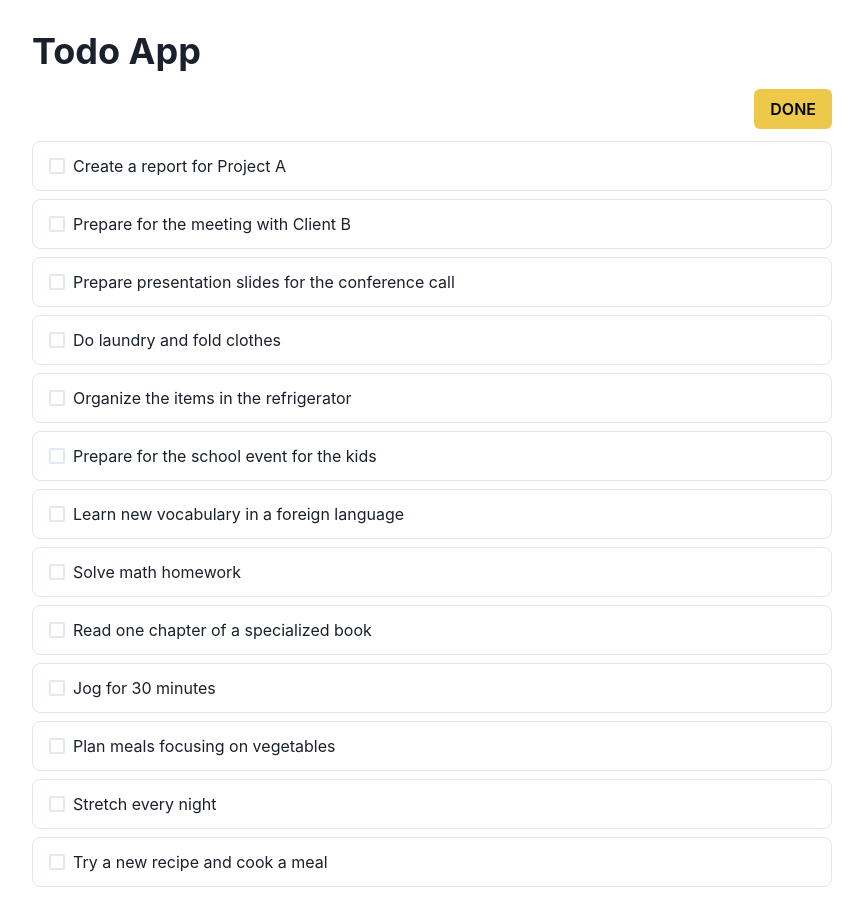
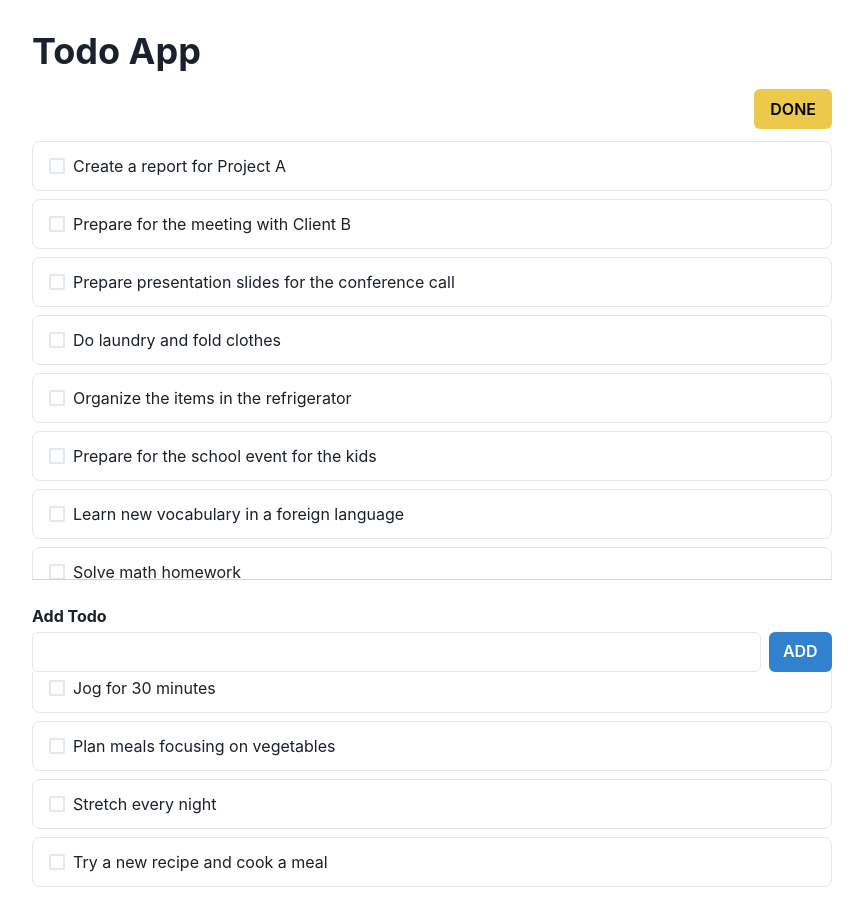
Before and after one commit to NagaiKoki/lelele, a Next.js app in the folder apps/todos/: page / in a window 1280 px wide. Shown: the whole page, without its empty margins (208-1071 px from the left). Built offline with nearby package versions, Linux system fonts and the light colour scheme.

Commit message:
refactor(apps): todo apps

```diff
--- /dev/null
+++ b/apps/todos/src/components/AddTodoForm.tsx
@@ -0,0 +1,36 @@
+import { todoAtom } from "@/store/todo";
+import { Todo } from "@/types/todo";
+import { Box, Button, Flex, Input, Text } from "@chakra-ui/react";
+import { useLelele } from "lelele/src";
+import { useState } from "react";
+import { v4 as uuid } from "uuid";
+
+export const AddTodoForm = () => {
+  const [todo, setTodo] = useState<Pick<Todo, "title">>({ title: "" });
+  const { addTodo } = useLelele(todoAtom);
+
+  return (
+    <Box>
+      <Text fontWeight="bold">Add Todo</Text>
+      <Flex marginTop="4px" gap="8px">
+        <Input
+          value={todo.title}
+          onChange={(v) => setTodo({ title: v.target.value })}
+        />
+        <Button
+          onClick={() => {
+            addTodo({
+              title: todo.title,
+              id: uuid(),
+              isDone: false,
+            });
+            setTodo({ title: "" });
+          }}
+          colorScheme="blue"
+        >
+          ADD
+        </Button>
+      </Flex>
+    </Box>
+  );
+};
--- /dev/null
+++ b/apps/todos/src/components/TodoList.tsx
@@ -0,0 +1,41 @@
+import { TodoItem } from "@/components/TodoItem";
+import { todoAtom } from "@/store/todo";
+import { Box, Button, List, Text } from "@chakra-ui/react";
+import { useLelele } from "lelele/src";
+
+export const TodoList = () => {
+  const { targetDone, todoItems, addTargetDone, deleteDoneTodo } =
+    useLelele(todoAtom);
+
+  return (
+    <Box marginTop="16px">
+      <Box display="flex" justifyContent="end">
+        <Button colorScheme="yellow" onClick={deleteDoneTodo}>
+          <Text>DONE</Text>
+          {targetDone.length > 0 && (
+            <Text
+              marginLeft="8px"
+              color="white"
+              padding="4px"
+              width="25px"
+              height="25px"
+              borderRadius="full"
+              background="gray.800"
+            >
+              {targetDone.length}
+            </Text>
+          )}
+        </Button>
+      </Box>
+      <List display="flex" flexDirection="column" gap="8px" marginTop="12px">
+        {todoItems.map((item) => (
+          <TodoItem
+            key={item.id}
+            title={item.title}
+            onClick={() => addTargetDone(item)}
+          />
+        ))}
+      </List>
+    </Box>
+  );
+};
--- a/apps/todos/src/pages/index.tsx
+++ b/apps/todos/src/pages/index.tsx
@@ -1,194 +1,23 @@
-import { useRef } from "react";
-import { TodoItem } from "@/components/TodoItem";
-import { Todo } from "@/types/todo";
-import {
-  Box,
-  Button,
-  Heading,
-  List,
-  Text,
-  AlertDialog,
-  AlertDialogBody,
-  AlertDialogFooter,
-  AlertDialogHeader,
-  AlertDialogContent,
-  AlertDialogOverlay,
-  useDisclosure,
-} from "@chakra-ui/react";
-import { atom, useLelele } from "lelele/src";
-import { v4 as uuid } from "uuid";
-
-const todoItems: Todo[] = [
-  {
-    id: uuid(),
-    title: "Create a report for Project A",
-    isDone: false,
-  },
-  {
-    id: uuid(),
-    title: "Prepare for the meeting with Client B",
-    isDone: false,
-  },
-  {
-    id: uuid(),
-    title: "Prepare presentation slides for the conference call",
-    isDone: false,
-  },
-  {
-    id: uuid(),
-    title: "Do laundry and fold clothes",
-    isDone: false,
-  },
-  {
-    id: uuid(),
-    title: "Organize the items in the refrigerator",
-    isDone: false,
-  },
-  {
-    id: uuid(),
-    title: "Prepare for the school event for the kids",
-    isDone: false,
-  },
-  {
-    id: uuid(),
-    title: "Learn new vocabulary in a foreign language",
-    isDone: false,
-  },
-  {
-    id: uuid(),
-    title: "Solve math homework",
-    isDone: false,
-  },
-  {
-    id: uuid(),
-    title: "Read one chapter of a specialized book",
-    isDone: false,
-  },
-  {
-    id: uuid(),
-    title: "Jog for 30 minutes",
-    isDone: false,
-  },
-  {
-    id: uuid(),
-    title: "Plan meals focusing on vegetables",
-    isDone: false,
-  },
-  {
-    id: uuid(),
-    title: "Stretch every night",
-    isDone: false,
-  },
-  {
-    id: uuid(),
-    title: "Try a new recipe and cook a meal",
-    isDone: false,
-  },
-];
-
-const todoAtom = atom({
-  key: "todo",
-  initialState: {
-    todoItems,
-    targetDone: [],
-  } as { todoItems: Todo[]; targetDone: Todo[] },
-  stateUpdate: {
-    addTargetDone: (currentState, todo: Todo) => {
-      const hasTodo = currentState.targetDone.find((t) => t.id === todo.id);
-
-      if (hasTodo) {
-        return {
-          ...currentState,
-          targetDone: currentState.targetDone.filter((t) => t.id !== todo.id),
-        };
-      } else {
-        return {
-          ...currentState,
-          targetDone: [...currentState.targetDone, todo],
-        };
-      }
-    },
-    deleteDoneTodo: (state) => {
-      const todos = state.todoItems.filter(
-        (item) => !state.targetDone.map((d) => d.id).includes(item.id),
-      );
-      return {
-        ...state,
-        todoItems: todos,
-        targetDone: [],
-      };
-    },
-  },
-});
+import { Box, Heading } from "@chakra-ui/react";
+import { TodoList } from "@/components/TodoList";
+import { AddTodoForm } from "@/components/AddTodoForm";
 
 export default function Lelele() {
-  const { state, addTargetDone, deleteDoneTodo } = useLelele(todoAtom);
-  const { isOpen, onOpen, onClose } = useDisclosure();
-  const cancelRef = useRef<HTMLButtonElement>(null);
-
   return (
     <Box width="800px" margin="30px auto">
       <Heading>Todo App</Heading>
-      <Box marginTop="16px">
-        <Box display="flex" justifyContent="end">
-          <Button colorScheme="yellow" onClick={onOpen}>
-            <Text>DONE</Text>
-            {state.targetDone.length > 0 && (
-              <Text
-                marginLeft="8px"
-                color="white"
-                padding="4px"
-                width="25px"
-                height="25px"
-                borderRadius="full"
-                background="gray.800"
-              >
-                {state.targetDone.length}
-              </Text>
-            )}
-          </Button>
-        </Box>
-        <List display="flex" flexDirection="column" gap="8px" marginTop="12px">
-          {state.todoItems.map((item) => (
-            <TodoItem
-              key={item.id}
-              title={item.title}
-              onClick={() => addTargetDone(item)}
-            />
-          ))}
-        </List>
+      <TodoList />
+      <Box
+        background="white"
+        position="fixed"
+        bottom="128px"
+        borderTop="1px solid"
+        borderColor="gray.300"
+        paddingTop="24px"
+        width="800px"
+      >
+        <AddTodoForm />
       </Box>
-      <AlertDialog
-        isOpen={isOpen}
-        leastDestructiveRef={cancelRef}
-        onClose={onClose}
-      >
-        <AlertDialogOverlay>
-          <AlertDialogContent>
-            <AlertDialogHeader fontSize="lg" fontWeight="bold">
-              Delete Customer
-            </AlertDialogHeader>
-
-            <AlertDialogBody>All you done?</AlertDialogBody>
-
-            <AlertDialogFooter>
-              <Button ref={cancelRef} onClick={onClose}>
-                Cancel
-              </Button>
-              <Button
-                colorScheme="red"
-                onClick={() => {
-                  deleteDoneTodo();
-                  onClose();
-                }}
-                ml={3}
-              >
-                DONE
-              </Button>
-            </AlertDialogFooter>
-          </AlertDialogContent>
-        </AlertDialogOverlay>
-      </AlertDialog>
     </Box>
   );
 }
--- /dev/null
+++ b/apps/todos/src/store/todo.ts
@@ -0,0 +1,112 @@
+import { atom } from "lelele/src";
+import { Todo } from "@/types/todo";
+import { v4 as uuid } from "uuid";
+
+const todoItems: Todo[] = [
+  {
+    id: uuid(),
+    title: "Create a report for Project A",
+    isDone: false,
+  },
+  {
+    id: uuid(),
+    title: "Prepare for the meeting with Client B",
+    isDone: false,
+  },
+  {
+    id: uuid(),
+    title: "Prepare presentation slides for the conference call",
+    isDone: false,
+  },
+  {
+    id: uuid(),
+    title: "Do laundry and fold clothes",
+    isDone: false,
+  },
+  {
+    id: uuid(),
+    title: "Organize the items in the refrigerator",
+    isDone: false,
+  },
+  {
+    id: uuid(),
+    title: "Prepare for the school event for the kids",
+    isDone: false,
+  },
+  {
+    id: uuid(),
+    title: "Learn new vocabulary in a foreign language",
+    isDone: false,
+  },
+  {
+    id: uuid(),
+    title: "Solve math homework",
+    isDone: false,
+  },
+  {
+    id: uuid(),
+    title: "Read one chapter of a specialized book",
+    isDone: false,
+  },
+  {
+    id: uuid(),
+    title: "Jog for 30 minutes",
+    isDone: false,
+  },
+  {
+    id: uuid(),
+    title: "Plan meals focusing on vegetables",
+    isDone: false,
+  },
+  {
+    id: uuid(),
+    title: "Stretch every night",
+    isDone: false,
+  },
+  {
+    id: uuid(),
+    title: "Try a new recipe and cook a meal",
+    isDone: false,
+  },
+];
+
+export const todoAtom = atom({
+  key: "todo",
+  initialState: {
+    todoItems,
+    targetDone: [],
+  } as { todoItems: Todo[]; targetDone: Todo[] },
+  stateUpdate: {
+    addTodo: (currentState, todo: Todo) => {
+      return {
+        ...currentState,
+        todoItems: [...currentState.todoItems, todo],
+      };
+    },
+    addTargetDone: (currentState, todo: Todo) => {
+      const hasTodo = currentState.targetDone.find((t) => t.id === todo.id);
+
+      if (hasTodo) {
+        return {
+          ...currentState,
+          targetDone: currentState.targetDone.filter((t) => t.id !== todo.id),
+        };
+      } else {
+        return {
+          ...currentState,
+          targetDone: [...currentState.targetDone, todo],
+        };
+      }
+    },
+    deleteDoneTodo: (state) => {
+      const todos = state.todoItems.filter(
+        (item) => !state.targetDone.map((d) => d.id).includes(item.id),
+      );
+      return {
+        ...state,
+        todoItems: todos,
+        targetDone: [],
+      };
+    },
+  },
+});
--- a/packages/lelele/src/atom.ts
+++ b/packages/lelele/src/atom.ts
@@ -11,7 +11,6 @@ export type ExposeStateUpdate<State, U extends StateUpdate<State>> = {
   [R in keyof U]: (...args: InferRestArgsFunction<U[R]>) => State;
 };
 
-// eslint-disable-next-line @typescript-eslint/no-unnecessary-type-constraint
 export type Atom<State, U extends StateUpdate<State>> = {
   key: string;
   initialState: State;
--- a/packages/lelele/src/useLelele.ts
+++ b/packages/lelele/src/useLelele.ts
@@ -73,7 +73,7 @@ export const useLelele = <S extends State, U extends StateUpdate<S>>({
   );
 
   return {
-    state: atomState,
+    ...atomState,
     ...updateStates,
   };
 };
```
Also changed, not shown: apps/todos/src/store/company.ts (deleted, +0 -30 lines), apps/todos/src/store/user.ts (deleted, +0 -18 lines).
